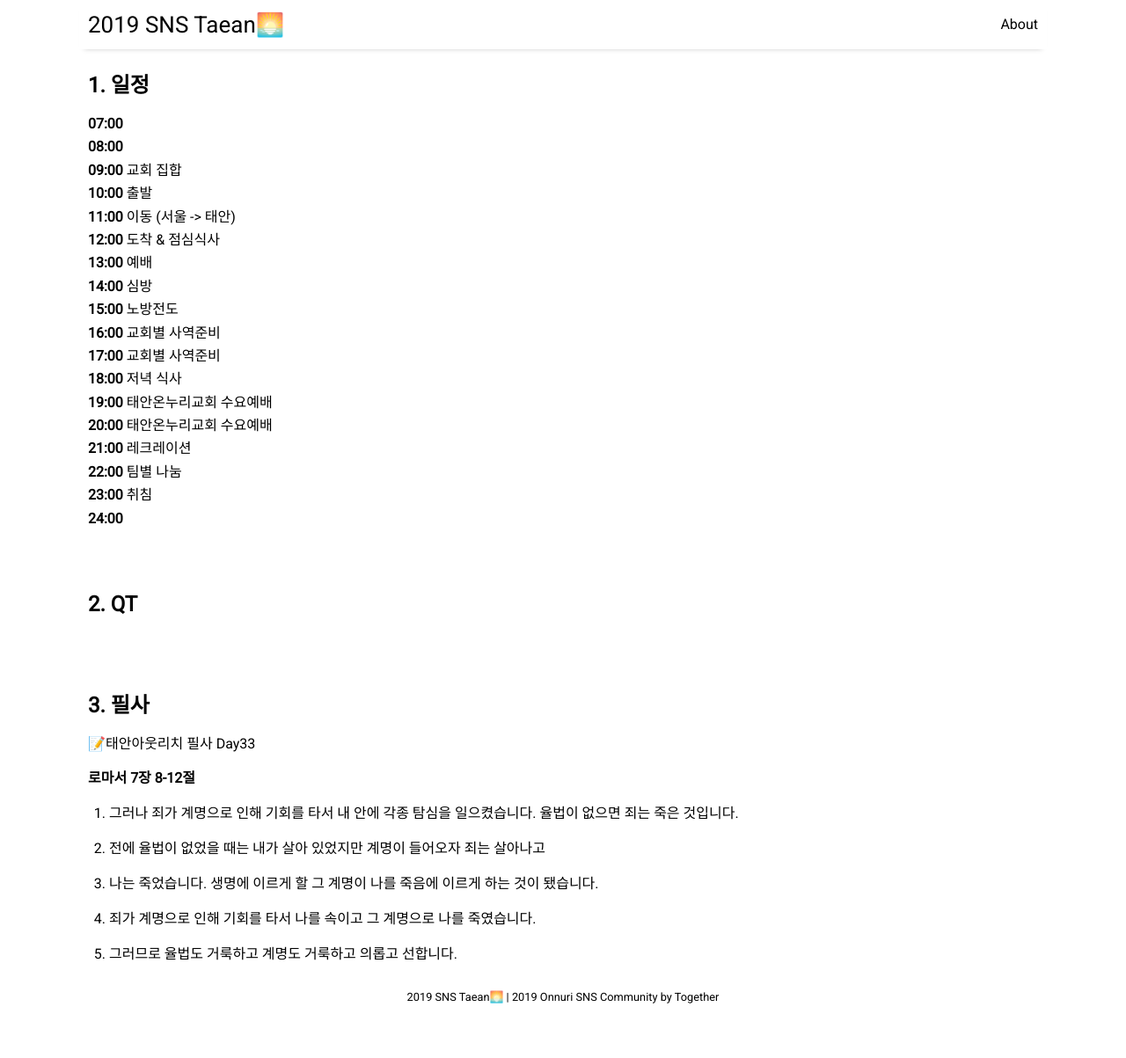
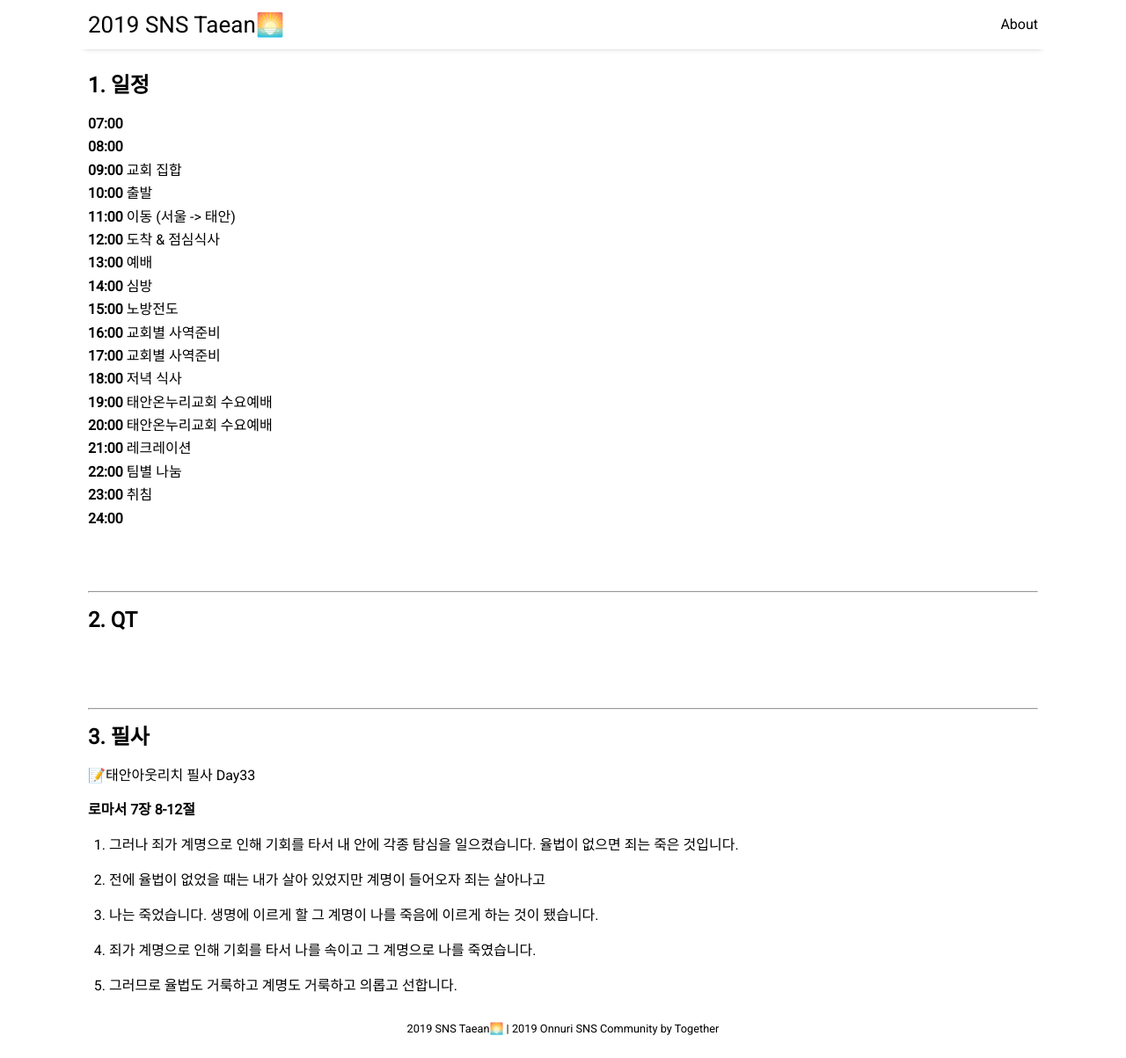
Before and after one commit to taean-outreach/taean-outreach.github.io, a Jekyll site: the page built from _posts/2019-08-05-0814.md, in a window 1280 px wide and 1203 px high. Shown: the whole window at 88% size. Built offline with Jekyll 4.4.1, drawn with Linux system fonts in a browser that asks for light colours; nearby versions of some CDN libraries.

Commit message:
Update 2019-08-05-0814.md

```diff
--- a/_posts/2019-08-05-0814.md
+++ b/_posts/2019-08-05-0814.md
@@ -9,49 +9,33 @@
 
 ## 1. 일정
 **07:00**
-<br>
 **08:00**
-<br>
 **09:00** 교회 집합
-<br>
 **10:00** 출발
-<br>
 **11:00** 이동 (서울 -> 태안)
-<br>
 **12:00** 도착 & 점심식사
-<br>
 **13:00** 예배
-<br>
 **14:00** 심방
-<br>
 **15:00** 노방전도
-<br>
 **16:00** 교회별 사역준비
-<br>
 **17:00** 교회별 사역준비
-<br>
 **18:00** 저녁 식사
-<br>
 **19:00** 태안온누리교회 수요예배
-<br>
 **20:00** 태안온누리교회 수요예배
-<br>
 **21:00** 레크레이션
-<br>
 **22:00** 팀별 나눔
-<br>
 **23:00** 취침
-<br>
 **24:00**
 <br>
 <br>
-<br>
+<hr>
 
 ## 2. QT
 
 
 <br>
 <br>
+<hr>
 
 ## 3. 필사
 📝태안아웃리치 필사 Day33
```
